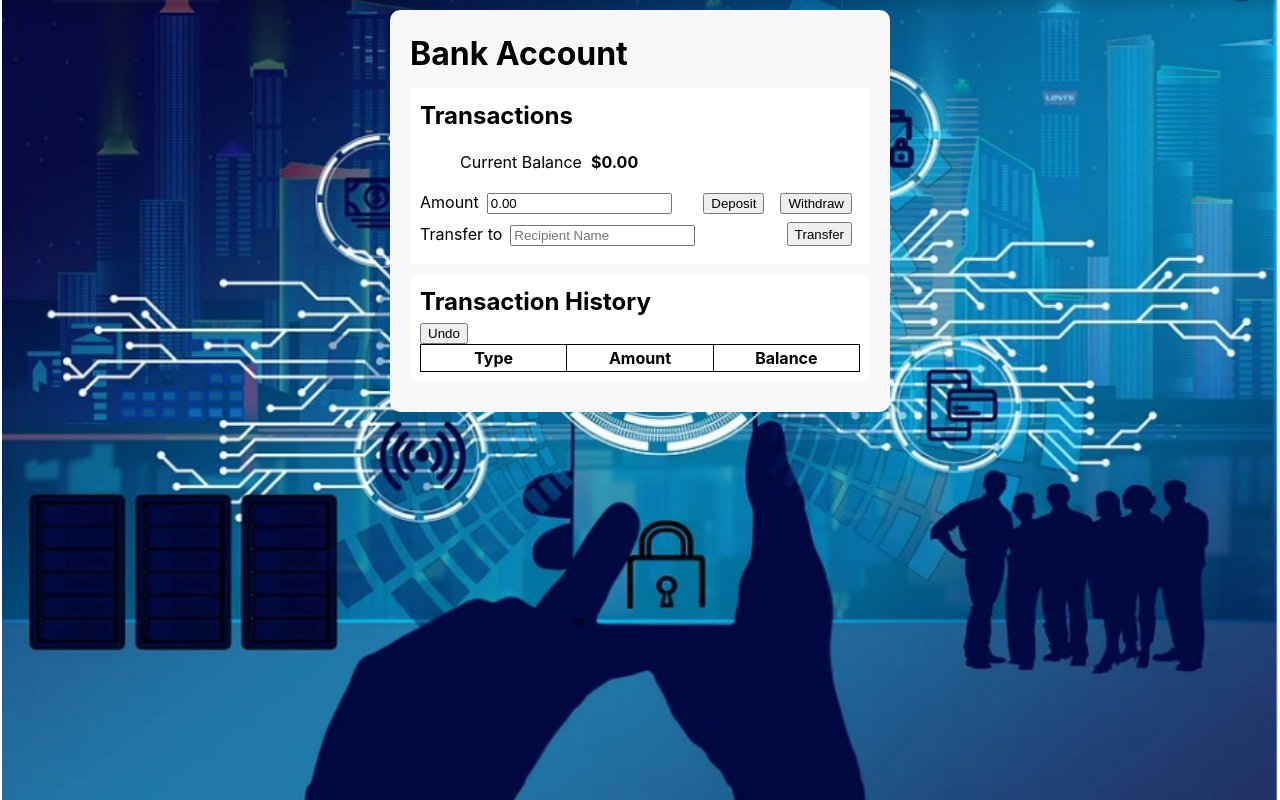
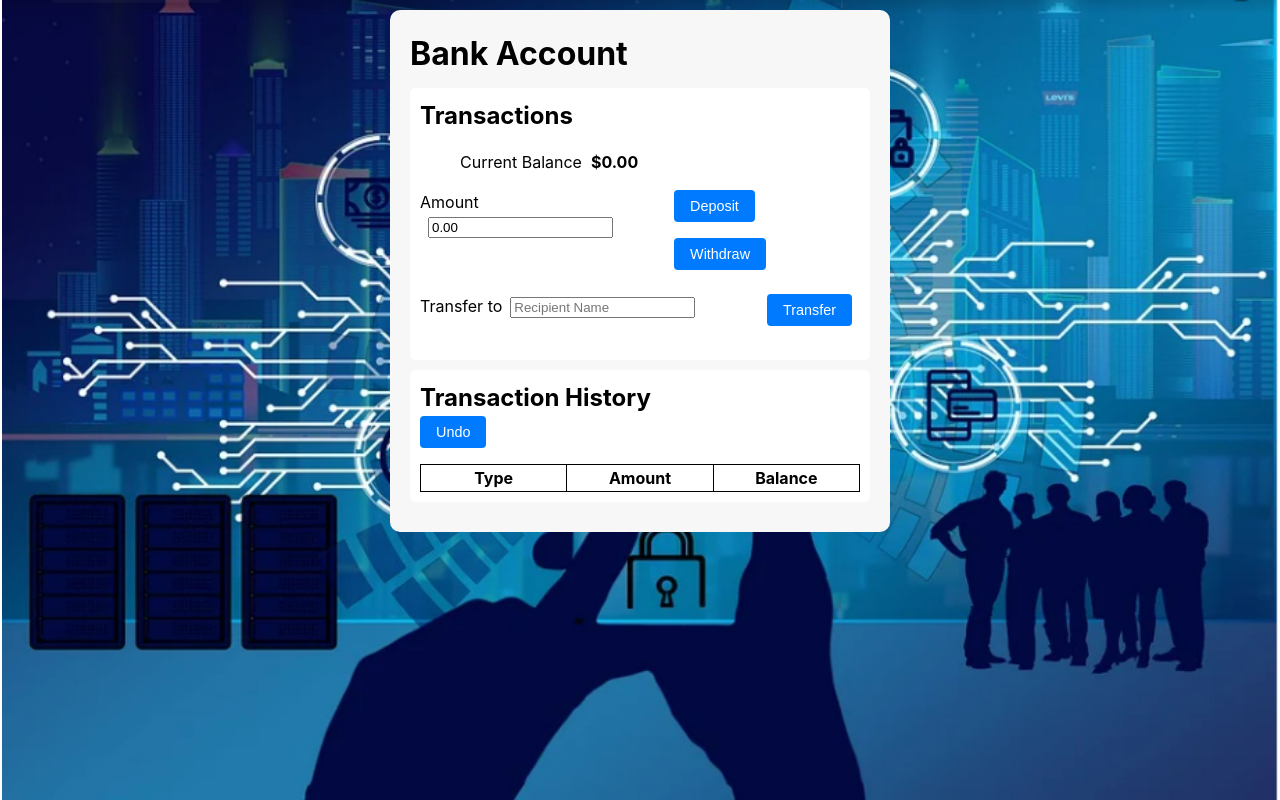
Before and after one commit to elvisEspinozaN/Bank-Account, a React (Vite) app: page / in a window 1280 px wide. Built offline with nearby package versions, Linux system fonts and the light colour scheme.

Commit message:
styled using Sass

```diff
--- a/package.json
+++ b/package.json
@@ -23,7 +23,7 @@
     "eslint-plugin-react": "^7.32.2",
     "eslint-plugin-react-hooks": "^4.6.0",
     "eslint-plugin-react-refresh": "^0.3.4",
-    "sass": "^1.66.0",
+    "sass": "^1.85.1",
     "vite": "^4.3.2"
   }
 }
--- a/src/features/transactions/TransactionHistory.jsx
+++ b/src/features/transactions/TransactionHistory.jsx
@@ -20,7 +20,9 @@ export default function TransactionHistory() {
   return (
     <section className="transactions-history container">
       <h2>Transaction History</h2>
-      <button onClick={() => dispatch(undo())}>Undo</button>
+      <button className="undo-button" onClick={() => dispatch(undo())}>
+        Undo
+      </button>
       <table>
         <thead>
           <tr>
--- a/src/features/transactions/transactionHistory.scss
+++ b/src/features/transactions/transactionHistory.scss
@@ -11,3 +11,22 @@
     border: 1px solid black;
   }
 }
+
+.undo-button {
+  padding: 0.5rem 1rem;
+  margin-bottom: 1rem;
+  background-color: #007bff;
+  color: white;
+  border: none;
+  border-radius: 4px;
+  cursor: pointer;
+  font-size: 0.9rem;
+  font-weight: 500;
+  transition: all 0.2s ease;
+
+  &:hover {
+    background-color: #0056b3;
+    transform: translateY(-1px);
+    box-shadow: 0 2px 4px rgba(0, 0, 0, 0.1);
+  }
+}
--- a/src/features/transactions/transactions.scss
+++ b/src/features/transactions/transactions.scss
@@ -13,4 +13,30 @@
   button {
     margin: 0 0.5rem;
   }
+
+  button {
+    padding: 0.5rem 1rem;
+    margin-bottom: 1rem;
+    background-color: #007bff;
+    color: white;
+    border: none;
+    border-radius: 4px;
+    cursor: pointer;
+    font-size: 0.9rem;
+    font-weight: 500;
+    transition: all 0.2s ease;
+
+    &:hover {
+      background-color: #0056b3;
+      transform: translateY(-1px);
+      box-shadow: 0 2px 4px rgba(0, 0, 0, 0.1);
+    }
+  }
 }
+
+.error-message {
+  color: #f42b2b;
+  padding: 0.5rem;
+  border: 1px solid #f42b2b;
+  margin-bottom: 1rem;
+}
```
Also changed, not shown: 1 other file (tests, documents, lock files or other folders).
